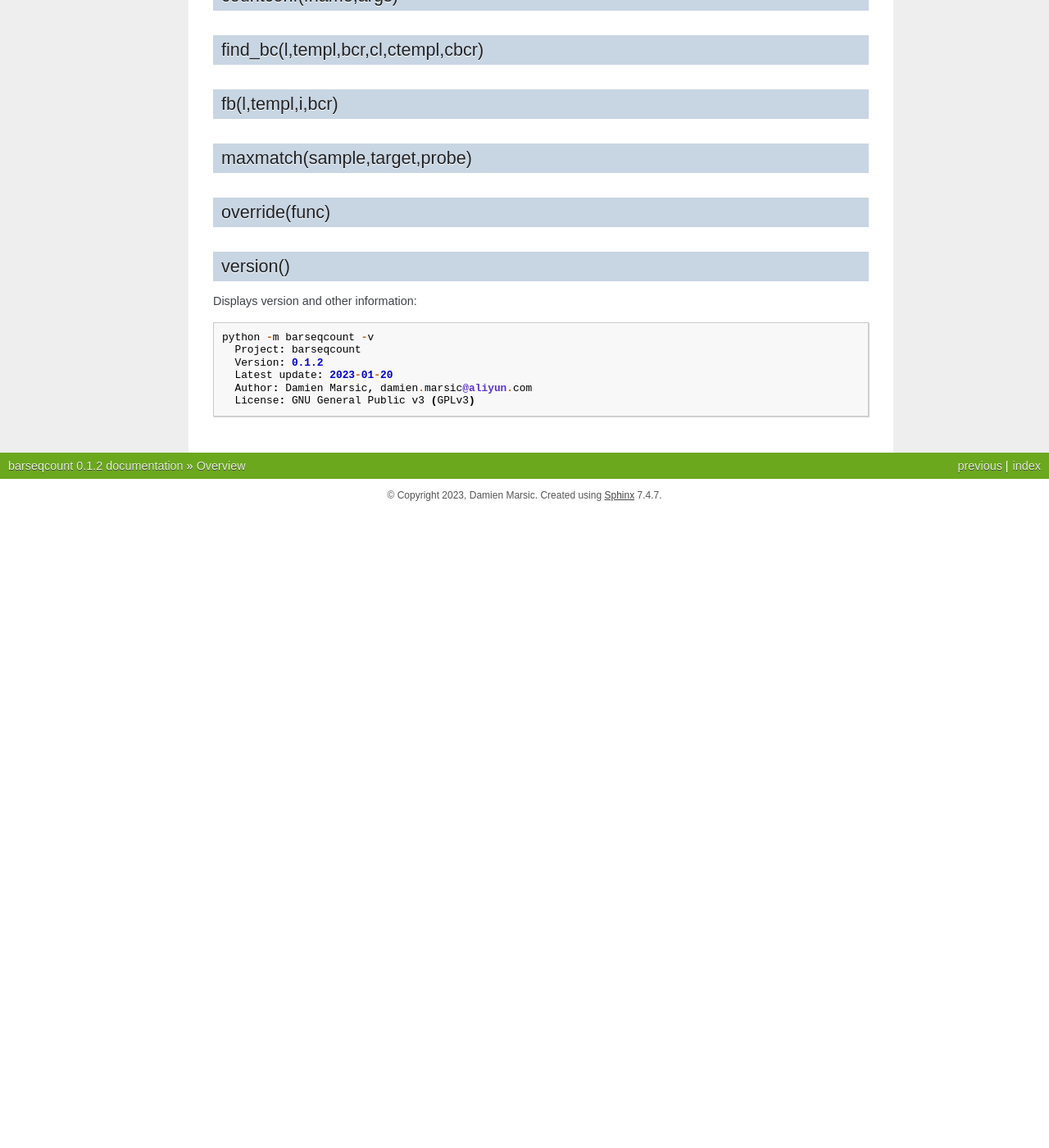
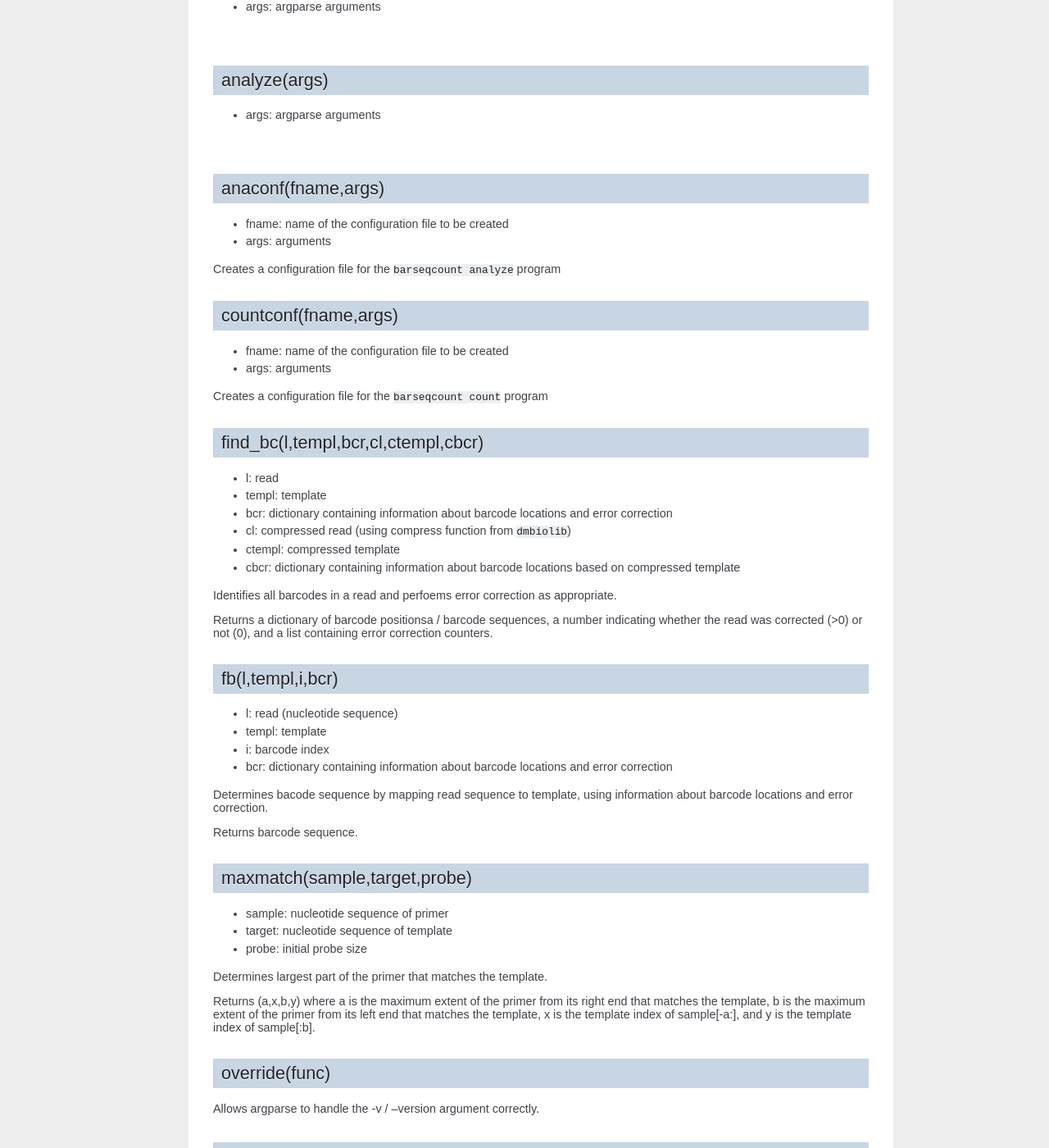
Before and after one commit to damienmarsic/barseqcount, a Sphinx documentation site: the page built from docs/bsq-doc.rst, in a window 1280 px wide and 1400 px high, scrolled down 1179 px. Shown: the whole window at 82% size. Built offline with Sphinx 7.4.7, drawn with Linux system fonts in a browser that asks for light colours; before the commit the page ends 1803 px from its top, so only the background shows below that; some of the changed text lies outside the part shown.

Commit message:
Update bsq-doc.rst

```diff
--- a/docs/bsq-doc.rst
+++ b/docs/bsq-doc.rst
@@ -37,35 +37,85 @@ Usage
 =====
 
 
+barseqcount count
+*****************
+
+
+barseqcount analyze
+*******************
+
+
 Functions
 =========
 
 main()
 ******
 
+The ``main()`` function uses ``argparse`` to read and process the command line arguments.
+
 count(args)
 ***********
+* args: argparse arguments
+
+|
 
 analyze(args)
 *************
+* args: argparse arguments
+
+|
 
 anaconf(fname,args)
 *******************
+* fname: name of the configuration file to be created
+* args: arguments
+
+| Creates a configuration file for the ``barseqcount analyze`` program
 
 countconf(fname,args)
 *********************
+* fname: name of the configuration file to be created
+* args: arguments
+
+| Creates a configuration file for the ``barseqcount count`` program
 
 find_bc(l,templ,bcr,cl,ctempl,cbcr)
 ***********************************
+* l: read
+* templ: template
+* bcr: dictionary containing information about barcode locations and error correction
+* cl: compressed read (using compress function from ``dmbiolib``)
+* ctempl: compressed template
+* cbcr: dictionary containing information about barcode locations based on compressed template
+
+| Identifies all barcodes in a read and perfoems error correction as appropriate.
+
+| Returns a dictionary of barcode positionsa / barcode sequences, a number indicating whether the read was corrected (>0) or not (0), and a list containing error correction counters.
 
 fb(l,templ,i,bcr)
 *****************
+* l: read (nucleotide sequence)
+* templ: template
+* i: barcode index
+* bcr: dictionary containing information about barcode locations and error correction
+
+| Determines bacode sequence by mapping read sequence to template, using information about barcode locations and error correction.
+
+| Returns barcode sequence.
 
 maxmatch(sample,target,probe)
 *****************************
+* sample: nucleotide sequence of primer
+* target: nucleotide sequence of template
+* probe: initial probe size
+
+| Determines largest part of the primer that matches the template.
+
+| Returns (a,x,b,y) where a is the maximum extent of the primer from its right end that matches the template, b is the maximum extent of the primer from its left end that matches the template, x is the template index of sample[-a:], and y is the template index of sample[:b].
 
 override(func)
 **************
+Allows argparse to handle the -v / --version argument correctly.
 
 version()
 *********
```
